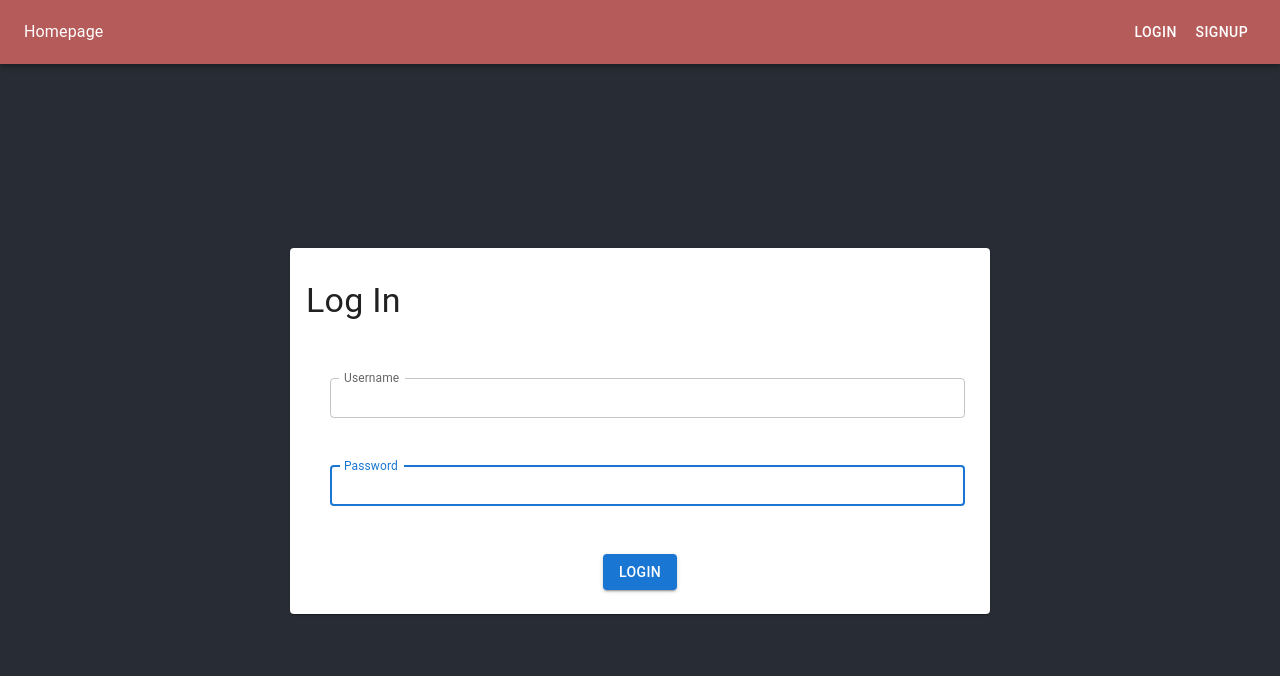
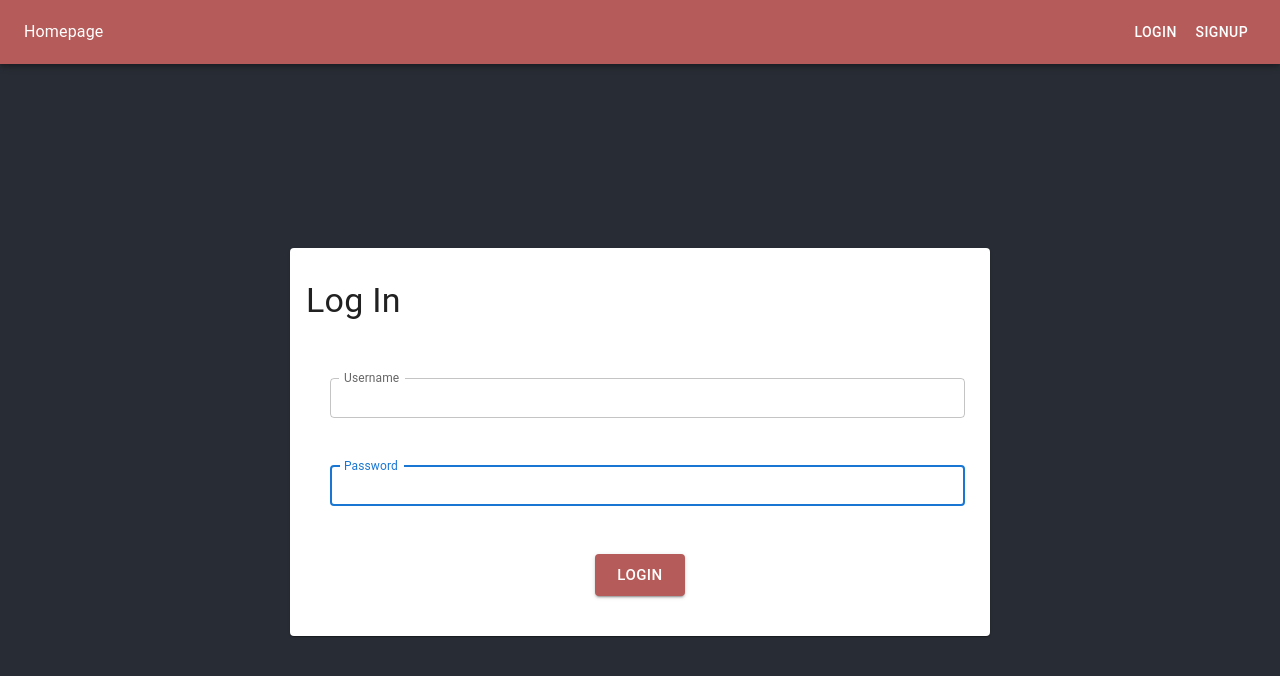
Before and after one commit to ckachuk/alkemy-challenge, a React (Create React App) app in the folder frontend/: page /login in a window 1280 px wide. Shown: the top 676 px of the page. Built offline with nearby package versions, Linux system fonts and the light colour scheme.

Commit message:
the style of login button has been changed

```diff
--- a/frontend/src/components/authentications/Login.tsx
+++ b/frontend/src/components/authentications/Login.tsx
@@ -99,7 +99,7 @@ const Login = () => {
                     }
                 </CardContent>
                 <CardActions sx={{display:'flex', justifyContent:'center', mb: 2}}>
-                    <Button variant='contained' onClick={handleSubmit(loginSubmit)}>Login</Button>
+                    <Button variant='contained' size='large' onClick={handleSubmit(loginSubmit)} sx={{mb:2 ,backgroundColor:'#b55b59', "&:hover": { backgroundColor:'#282c34', color:'white'}}}>Login</Button>
                 </CardActions>
             </Card>
         </Box>
```
